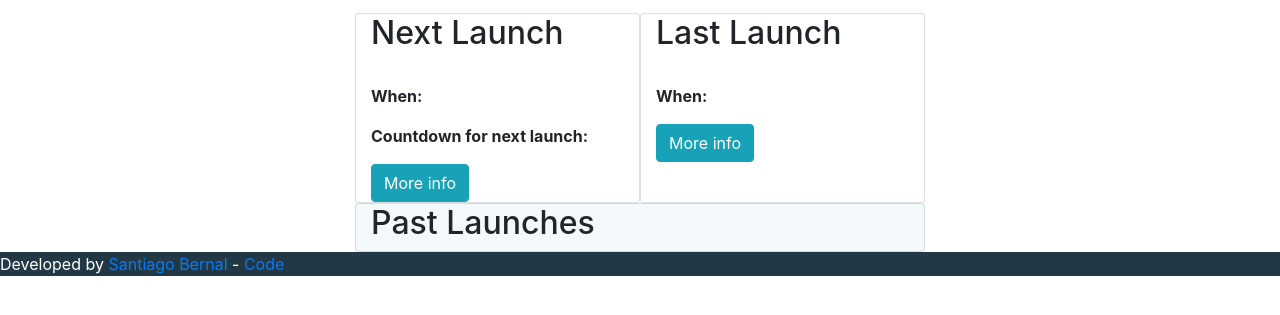
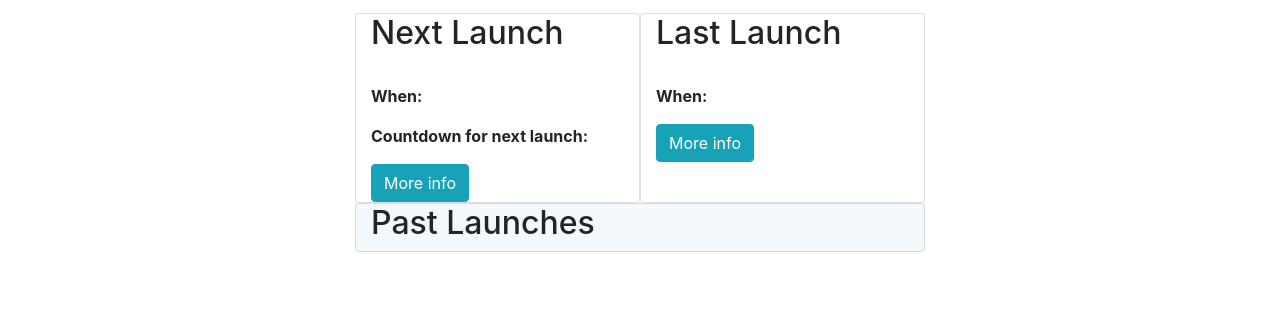
Before and after one commit to manuelricardohurtado/SpaceX, a website: page index.html in a window 1280 px wide. Shown: the part 127-442 px from the top of the page. Drawn offline with nearby package versions, Linux system fonts and the light colour scheme; no server answers.

Commit message:
Foot Print

```diff
--- a/index.html
+++ b/index.html
@@ -71,7 +71,7 @@
         </div>
     </section>
     <footer>
-        <p>Developed by <a href="https://sb.js.org/">Santiago Bernal</a> - <a href="https://github.com/santiaguf/spacex-platzi" target="_blank">Code</a></p>
+        <p></p>
     </footer>
     <script type="text/javascript" src="js/launches.js"></script>
 </body>
```
